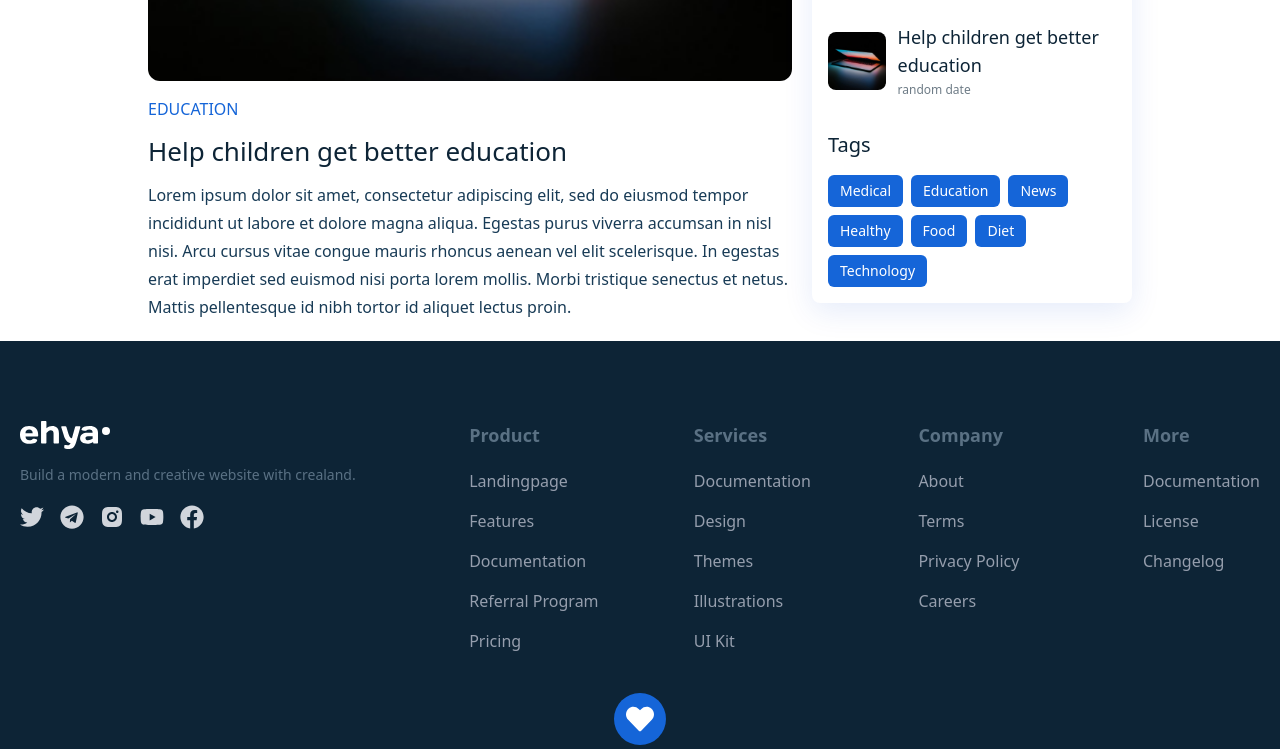
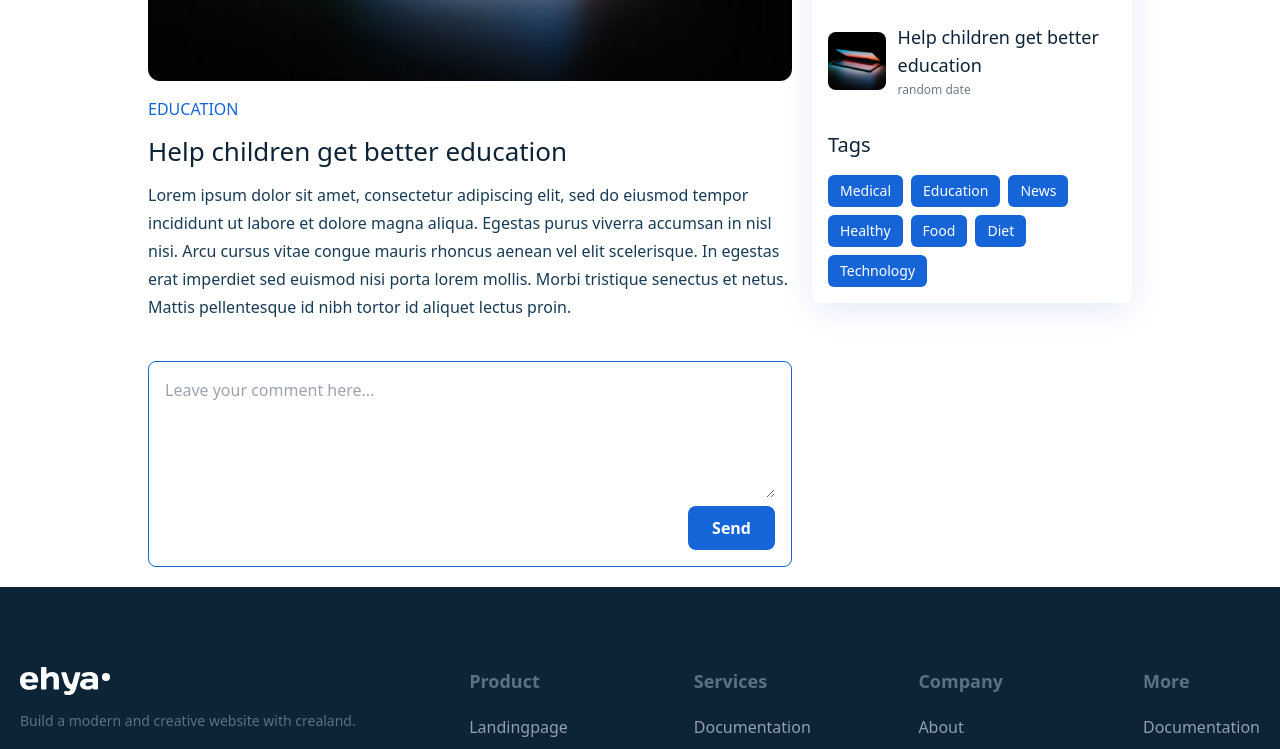
Before and after one commit to iamyogess/blog_mern, a React (Vite) app in the folder frontend/: page /blog/1 in a window 1280 px wide. Shown: the part 425-1174 px from the top of the page. Built offline with nearby package versions, Linux system fonts and the light colour scheme; the HTML template or start-up script is replaced by a standard one.

Commit message:
adjustments

```diff
--- /dev/null
+++ b/frontend/src/components/comments/CommentForm.jsx
@@ -0,0 +1,33 @@
+import React, { useState } from "react";
+
+const CommentForm = ({ btnLabel,formSubmitHandler }) => {
+  const [value, setValue] = useState("");
+
+  const submitHandler = (e) => {
+    e.preventDefault();
+    formSubmitHandler(value);
+    setValue("");
+  };
+
+  return (
+    <form onSubmit={submitHandler}>
+      <div className="flex flex-col items-end border border-primary rounded-lg p-4">
+        <textarea
+          className="w-full focus:outline-none"
+          placeholder="Leave your comment here..."
+          rows="5"
+          value={value}
+          onChange={(e) => setValue(e.target.value)}
+        />
+        <button
+          type="submit"
+          className="px-6 py-2.5 rounded-lg bg-primary text-white font-semibold mt-2"
+        >
+          {btnLabel}
+        </button>
+      </div>
+    </form>
+  );
+};
+
+export default CommentForm;
--- /dev/null
+++ b/frontend/src/components/comments/CommentsContainer.jsx
@@ -0,0 +1,44 @@
+import React, { useEffect, useState } from "react";
+import { getCommentsData } from "../../data/comments";
+import CommentForm from "./CommentForm";
+
+const CommentsContainer = ({ className }) => {
+  const [comments, setComments] = useState([]);
+  console.log(comments);
+
+  useEffect(() => {
+    (async () => {
+      const commentData = await getCommentsData();
+      setComments(commentData);
+    })(); //it runs itself we don't need to call it
+  }, []);
+
+  const addCommentsHandler = (value, parent = null, replyOnUser = null) => {
+    const newComment = {
+      _id: "10",
+      user: {
+        _id: "a",
+        name: "Mohammad Rezaii",
+      },
+      desc: value,
+      post: "1",
+      parent: parent,
+      replyOnUser: replyOnUser,
+      createdAt: "2022-12-31T17:22:05.092+0000",
+    };
+    setComments((currState) => {
+        return [newComment, ...currState]
+    })
+  };
+
+  return (
+    <div className={`${className}`}>
+      <CommentForm
+        btnLabel="Send"
+        formSubmitHandler={(value) => addCommentsHandler(value)}
+      />
+    </div>
+  );
+};
+
+export default CommentsContainer;
--- /dev/null
+++ b/frontend/src/data/comments.js
@@ -0,0 +1,52 @@
+export const getCommentsData = async () => {
+  return [
+    {
+      _id: "10",
+      user: {
+        _id: "a",
+        name: "Mohammad Rezaii",
+      },
+      desc: "it was a nice post, Thank you!",
+      post: "1",
+      parent: null,
+      replyOnUser: null,
+      createdAt: "2022-12-31T17:22:05.092+0000",
+    },
+    {
+      _id: "11",
+      user: {
+        _id: "b",
+        name: "Paul M. Williams",
+      },
+      desc: "a reply for Mohammad",
+      post: "1",
+      parent: "10",
+      replyOnUser: "a",
+      createdAt: "2022-12-31T17:22:05.092+0000",
+    },
+    {
+      _id: "12",
+      user: {
+        _id: "b",
+        name: "Paul M. Williams",
+      },
+      desc: "keep it up bro <3",
+      post: "1",
+      parent: null,
+      replyOnUser: null,
+      createdAt: "2022-12-31T17:22:05.092+0000",
+    },
+    {
+      _id: "13",
+      user: {
+        _id: "c",
+        name: "Jessica C. Stephens",
+      },
+      desc: "I'm always interested in your content :)",
+      post: "1",
+      parent: null,
+      replyOnUser: null,
+      createdAt: "2022-12-31T17:22:05.092+0000",
+    },
+  ];
+};
--- a/frontend/src/pages/articleDetail/ArticleDetailPage.jsx
+++ b/frontend/src/pages/articleDetail/ArticleDetailPage.jsx
@@ -4,6 +4,7 @@
 import { images } from "../../constants";
 import { Link } from "react-router-dom";
 import SuggestedPosts from "./container/SuggestedPosts";
+import CommentsContainer from "../../components/comments/CommentsContainer";
 
 const breadCrumbsData = [
   { name: "Home", link: "/" },
@@ -79,8 +80,15 @@
               lectus proin.
             </p>
           </div>
+          {/* comments section  */}
+          <CommentsContainer className="mt-10"/>
         </article>
-        <SuggestedPosts header="Latest Article" posts={postData} tags={tags} className="mt-8 lg:mt-0 lg:max-w-xs"/>
+        <SuggestedPosts
+          header="Latest Article"
+          posts={postData}
+          tags={tags}
+          className="mt-8 lg:mt-0 lg:max-w-xs"
+        />
       </section>
     </MainLayout>
   );
```
